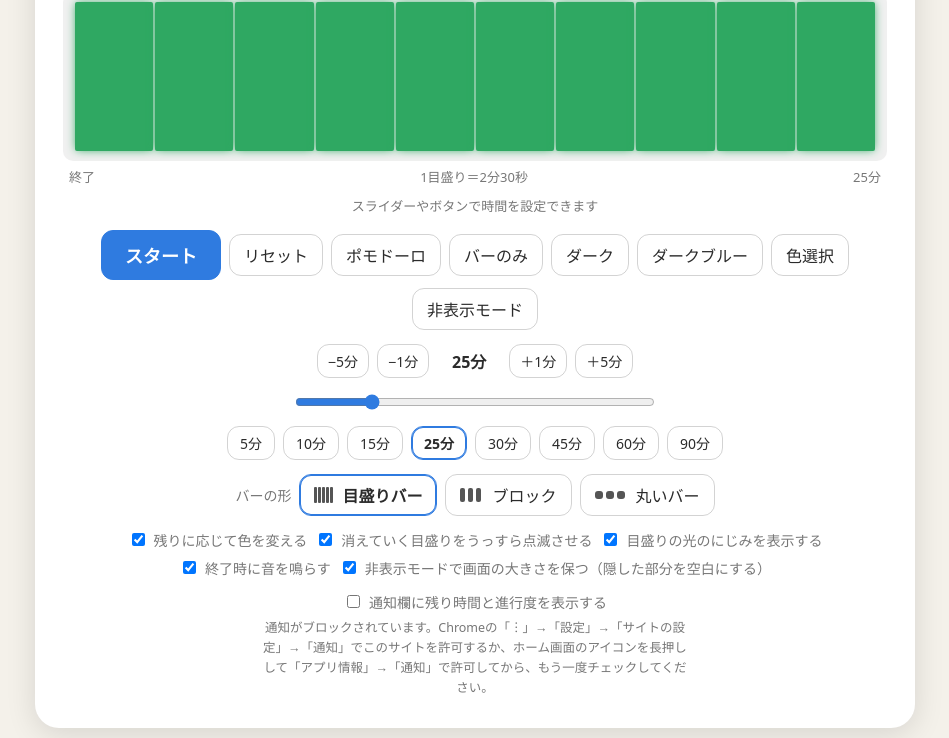
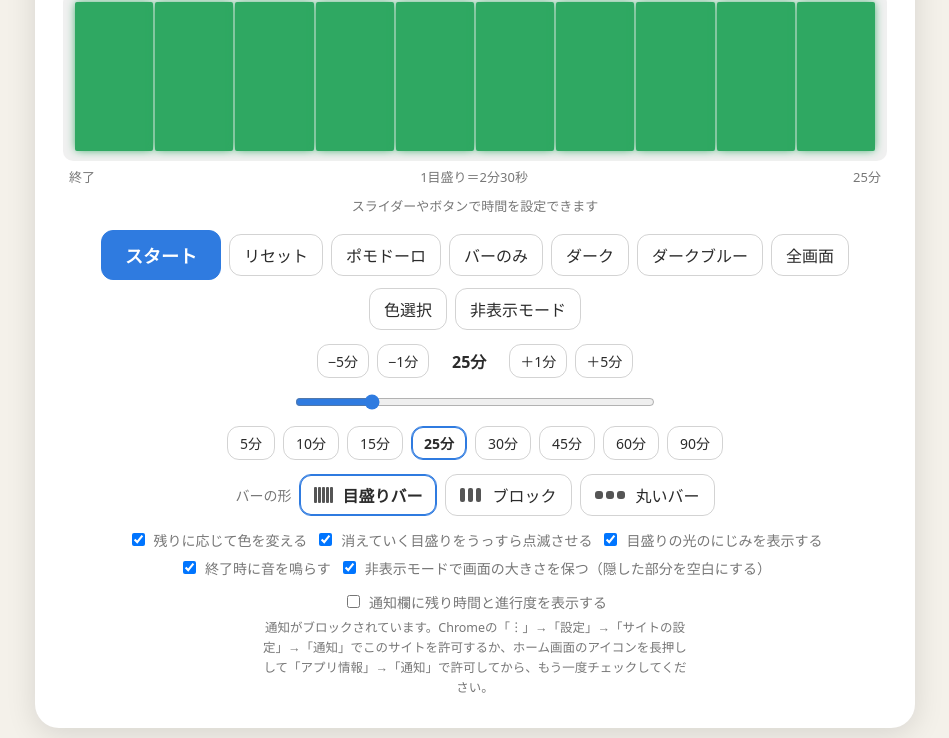
Before and after one commit to shousishousi000-cloud/VISUAL-Time, a plain HTML site: page index.html in a window 1280 px wide. Shown: the part 180-918 px from the top of the page, without its empty margins (165-1114 px from the left). Drawn offline with Linux system fonts and the light colour scheme.

Commit message:
Add files via upload

```diff
--- a/index.html
+++ b/index.html
@@ -156,6 +156,7 @@
 
   /* ---- スマホ向け ---- */
   #miniBtn { display: none !important; }
+  body.hideui #fsBtn { display: none; }
   .minitoggle { display: none !important; }   /* スマホ版では「操作を表示」は出さない（非表示モードのボタンをもう一度押して戻す） */
   body { padding: max(10px, env(safe-area-inset-top)) max(10px, env(safe-area-inset-right)) max(10px, env(safe-area-inset-bottom)) max(10px, env(safe-area-inset-left)); -webkit-tap-highlight-color: transparent; }
   button, input[type=range] { touch-action: manipulation; }
@@ -390,6 +391,7 @@
     <button id="barOnlyBtn" class="toggle" aria-pressed="false" title="バーのみモード：残り時間の数字を隠し、バーだけで経過を見ます（Bキー）">バーのみ</button>
     <button id="themeBtn" class="toggle" aria-pressed="false" title="ダークモードの切り替え">ダーク</button>
     <button id="navyBtn" class="toggle" aria-pressed="false" title="ダークブルーモードの切り替え">ダークブルー</button>
+    <button id="fsBtn" class="toggle" aria-pressed="false" title="全画面モード：ブラウザのバーを隠して画面いっぱいに表示します">全画面</button>
     <button id="colorBtn" class="toggle" aria-pressed="false" title="色選択：色のボタンと色の組み合わせを表示／非表示します（Cキー）">色選択</button>
     <button id="hideBtn" class="toggle" aria-pressed="false" title="非表示モード：スタート/一時停止・リセット・時間の設定以外を隠します。バーの上にカーソルを止めると「操作を表示」が出ます（Hキー）">非表示モード</button>
   </div>
@@ -1425,6 +1427,31 @@
 
   // ---- 初期化 ----
   if ('serviceWorker' in navigator && location.protocol !== 'file:') navigator.serviceWorker.register('sw.js').catch(function () {});
+  // ---- 全画面モード（アドレスバーやステータスバーを隠して、画面いっぱいに表示する） ----
+  (function () {
+    var btn = $('fsBtn'), root = document.documentElement;
+    var req = root.requestFullscreen || root.webkitRequestFullscreen;
+    if (!req || (document.fullscreenEnabled === false)) { btn.hidden = true; return; }   // 全画面にできない端末（iPhoneなど）ではボタンを出さない
+    function cur() { return document.fullscreenElement || document.webkitFullscreenElement; }
+    function sync() {
+      var on = !!cur();
+      btn.classList.toggle('on', on);
+      btn.setAttribute('aria-pressed', on ? 'true' : 'false');
+      btn.textContent = on ? '全画面を解除' : '全画面';
+    }
+    btn.addEventListener('click', function () {
+      try {
+        var r;
+        if (cur()) r = (document.exitFullscreen || document.webkitExitFullscreen).call(document);
+        else r = req.call(root, { navigationUI: 'hide' });
+        if (r && r.catch) r.catch(function () {});
+      } catch (e) {}
+    });
+    document.addEventListener('fullscreenchange', sync);
+    document.addEventListener('webkitfullscreenchange', sync);
+    sync();
+  })();
+
   load();
   applyShape();
   $('autoChk').checked = state.auto;
```
